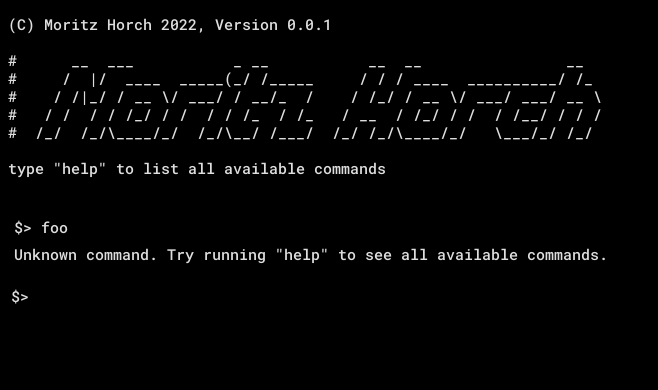
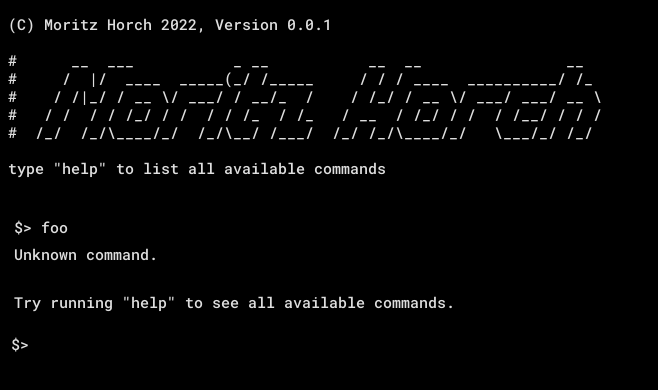
Before and after one commit to MoritzHorch/MoritzHorch.github.io, a Svelte app: page / in a window 1280 px wide. Shown: the top 390 px of the page, without its empty margins (0-658 px from the left). Built offline with nearby package versions, Linux system fonts and the light colour scheme.

Commit message:
Command output should keep line-breaks and whitespace

```diff
--- a/src/components/TerminalEntry.svelte
+++ b/src/components/TerminalEntry.svelte
@@ -18,4 +18,8 @@
   .command > p {
     margin: 3px;
   }
+
+  .output {
+    white-space: pre-wrap;
+  }
 </style>
```
Also changed, not shown: src/assets/commands/unknown.txt, 1 other file (tests, documents, lock files or other folders).
